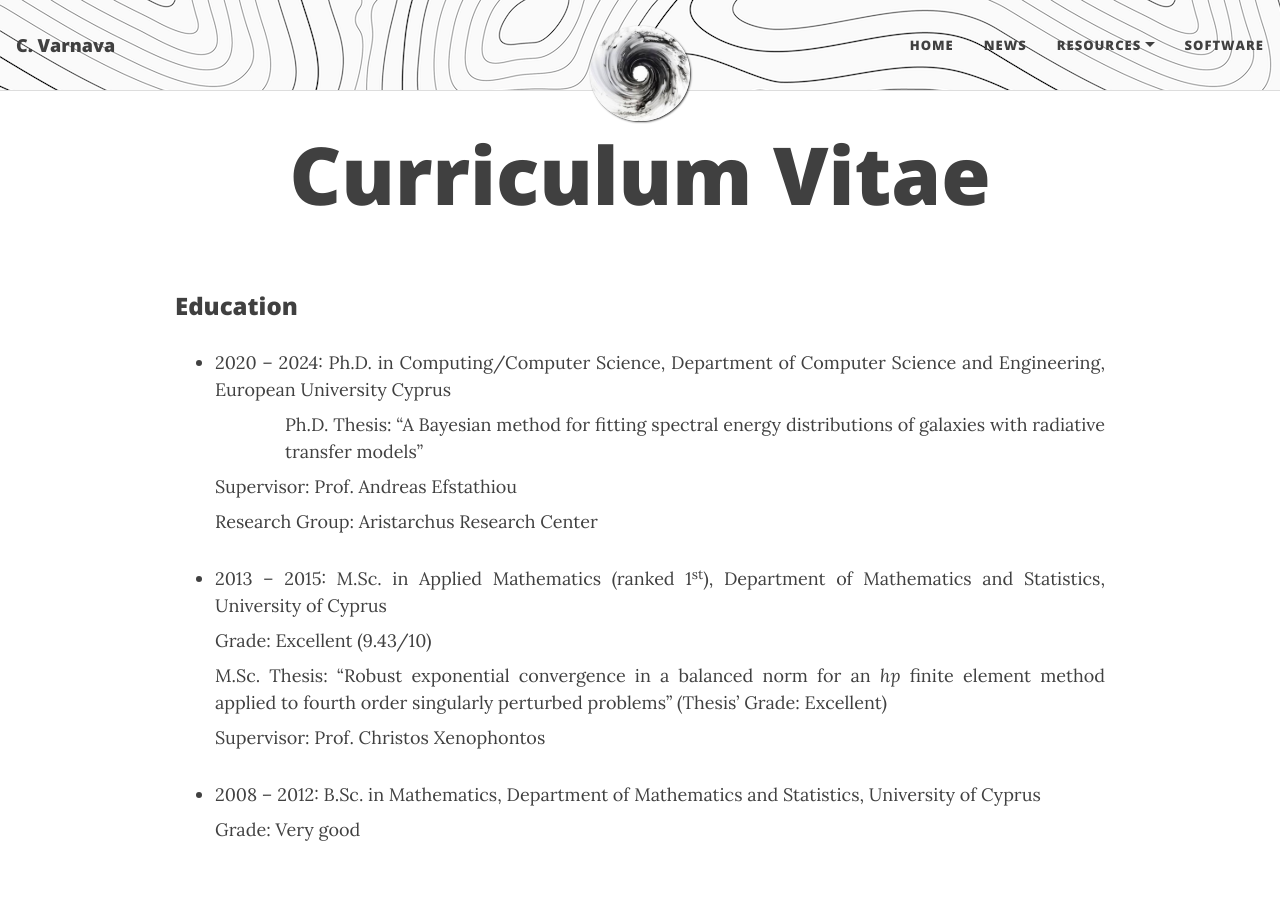
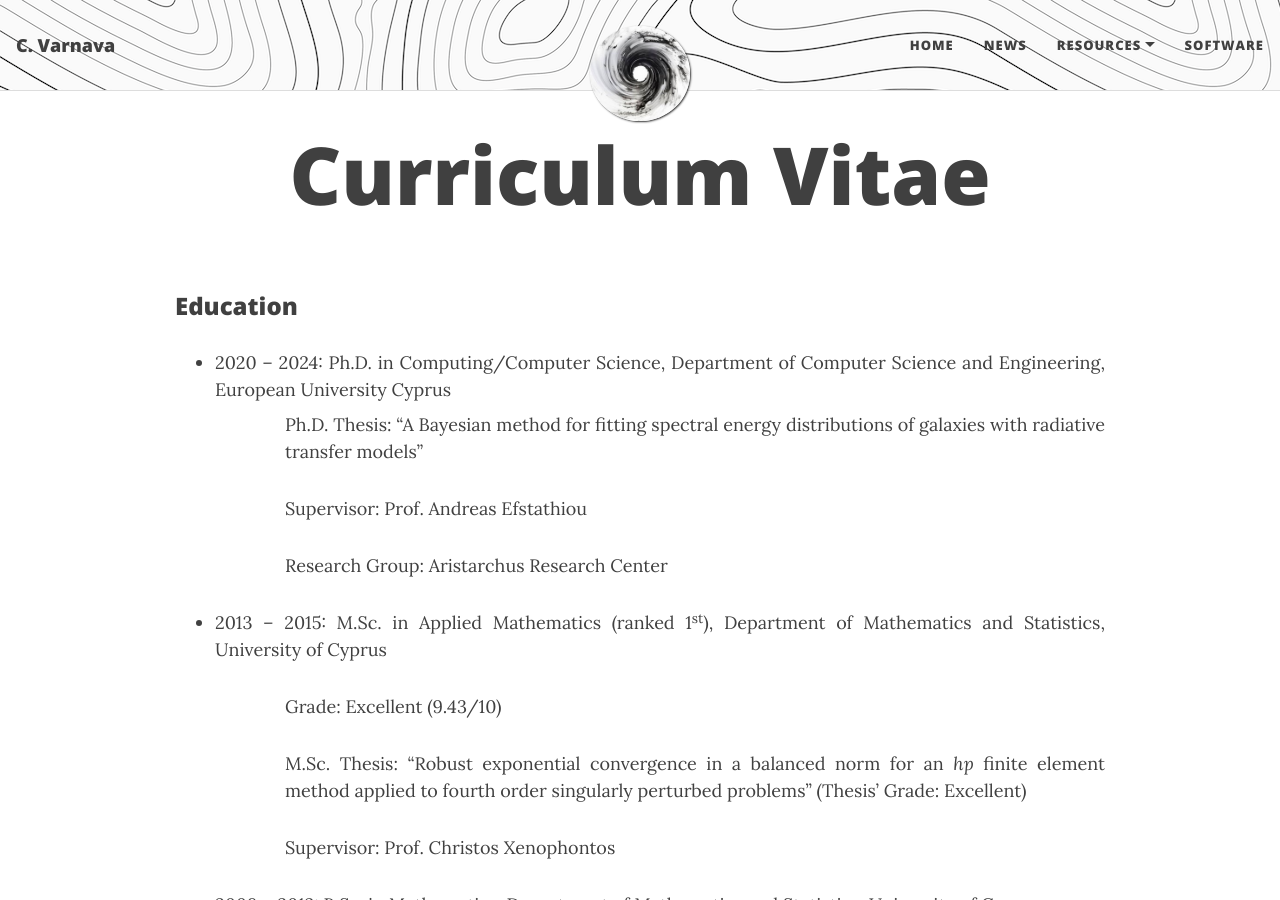
Before and after one commit to ch-var/ch-var.github.io, a Jekyll site: the page built from cv.html, in a window 1280 px wide and 900 px high. Built offline with Jekyll 4.4.1, drawn with Linux system fonts in a browser that asks for light colours; formulas are drawn with MathJax 3.

Commit message:
Update cv.html

```diff
--- a/cv.html
+++ b/cv.html
@@ -26,14 +26,14 @@ mathjax: true
 <ul>
 <li class="responsive-margin" style="margin-bottom: 8px;">2020 – 2024: Ph.D. in Computing/Computer Science, Department of Computer Science and Engineering, European University Cyprus</li>
 <p align='justify' style="margin-left: -30px; margin-top: 0px;  margin-bottom: 8px;">Ph.D. Thesis: “A Bayesian method for fitting spectral energy distributions of galaxies with radiative transfer models”</p>
-<p align='justify' style="margin-top: 0px; margin-bottom: 8px;">Supervisor: Prof. Andreas Efstathiou</p>
-<p align='justify' style="margin-top: 0px;">Research Group: Aristarchus Research Center</p>
+<p align='justify' style="margin-left: -30px; style="margin-top: 0px; margin-bottom: 8px;">Supervisor: Prof. Andreas Efstathiou</p>
+<p align='justify' style="margin-left: -30px; style="margin-top: 0px;">Research Group: Aristarchus Research Center</p>
 <li class="responsive-margin" style="margin-bottom: 8px;">2013 – 2015: M.Sc. in Applied Mathematics (ranked 1<sup>st</sup>), Department of Mathematics and Statistics, University of Cyprus</li>
-<p align='justify' style="margin-top: 0px; margin-bottom: 8px;">Grade: Excellent (9.43/10)</p>
-<p align='justify' style="margin-top: 0px; margin-bottom: 8px;">M.Sc. Thesis: “Robust exponential convergence in a balanced norm for an <i>hp</i> finite element method applied to fourth order singularly perturbed problems” (Thesis’ Grade: Excellent)</p>
-<p align='justify' style="margin-top: 0px;">Supervisor: Prof. Christos Xenophontos</p>
+<p align='justify' style="margin-left: -30px; style="margin-top: 0px; margin-bottom: 8px;">Grade: Excellent (9.43/10)</p>
+<p align='justify' style="margin-left: -30px; style="margin-top: 0px; margin-bottom: 8px;">M.Sc. Thesis: “Robust exponential convergence in a balanced norm for an <i>hp</i> finite element method applied to fourth order singularly perturbed problems” (Thesis’ Grade: Excellent)</p>
+<p align='justify' style="margin-left: -30px; style="margin-top: 0px;">Supervisor: Prof. Christos Xenophontos</p>
 <li class="responsive-margin" style="margin-bottom: 8px;">2008 – 2012: B.Sc. in Mathematics, Department of Mathematics and Statistics, University of Cyprus</li>
-<p align='justify' style="margin-top: 0px;">Grade: Very good</p>
+<p align='justify' style="margin-left: -30px; style="margin-top: 0px;">Grade: Very good</p>
 </ul>
 <br>
 <p style="font-family: var(--header-font); font-weight: 800; line-height: 1.1; font-size: 1.5rem; margin-top: 1.25rem;">Professional Experience</p>
@@ -41,10 +41,10 @@ mathjax: true
 <li class="responsive-margin">May 2020 – November 2024: Researcher, Aristarchus Research Center, European University Cyprus</li>
 <p></p>
 <li class="responsive-margin" style="margin-bottom: 8px;">Academic years 2022 – 2024: Scientific Collaborator, Department of Computer Science and Engineering, European University Cyprus</li>
-<p align='justify' style="margin-top: 0px; margin-bottom: 8px;">Instructor for:</p>
-<p align='justify' style="margin-top: 0px; margin-bottom: 0px;">MAT115 Statistics I</p>
-<p align='justify' style="margin-top: 0px; margin-bottom: 0px;">AEF105 Business Statistics</p>
-<p align='justify' style="margin-top: 0px;">AED105 Business Statistics (E-Learning)</p>
+<p align='justify' style="margin-left: -30px; style="margin-top: 0px; margin-bottom: 8px;">Instructor for:</p>
+<p align='justify' style="margin-left: -30px; style="margin-top: 0px; margin-bottom: 0px;">MAT115 Statistics I</p>
+<p align='justify' style="margin-left: -30px; style="margin-top: 0px; margin-bottom: 0px;">AEF105 Business Statistics</p>
+<p align='justify' style="margin-left: -30px; style="margin-top: 0px;">AED105 Business Statistics (E-Learning)</p>
 <li class="responsive-margin">January 2019 – March 2020: Post-Graduate Researcher, In-Silico Modelling Group, Department of Mechanical and Manufacturing Engineering, University of Cyprus</li>
 </ul>
 <br>
@@ -85,7 +85,7 @@ mathjax: true
 <p style="font-family: var(--header-font); font-weight: 800; line-height: 1.1; font-size: 1.5rem; margin-top: 1.25rem;">Publications</p>
 <ul>
 <li class="responsive-margin" style="margin-bottom: 8px;"><b>Varnava, C.</b>, Efstathiou, A. and Farrah, D., 2024. <a href="https://doi.org/10.1093/mnras/stae2221">Exploring the properties of the obscured quasar COS-87259 at \(z\)=6.853</a>. <i>Monthly Notices of the Royal Astronomical Society</i>, 534(3), pp. 2585–2591</li>
-<p align='justify' style="margin-top: 0px;">This article led to international press releases in <a href="https://phys.org/news/2024-10-astronomers-explore-properties-obscured-hyperluminous.html">Phys.org</a>, <a href="https://skycr.org/2024/10/21/exploran-las-propiedades-de-un-cuasar-hiperluminoso-oscurecido/">Skycr.org</a>, <a href="https://pcnews.ru/news/astronomy_obnaruzili_sverhmassivnuu_cernuu_dyru_v_centre_galaktiki_cos_87259-1530160.html#gsc.tab=0">Pcnews.ru</a>, <a href="https://paideia-news.com/panepistimio-frederick/2024/11/11/ereynitria-toy-eyropaikoy-panepistimioy-meleta-ena-protogono-yperfoteino-kbazar">Paideia-news.com</a> and <a href="https://www.cna.org.cy/press-release/article/7556971/anakoinosi-typoy-evropaiko-panepistimio-kyproy">Cna.org.cy</a></p>
+<p align='justify' style="margin-left: -30px; style="margin-top: 0px;">This article led to international press releases in <a href="https://phys.org/news/2024-10-astronomers-explore-properties-obscured-hyperluminous.html">Phys.org</a>, <a href="https://skycr.org/2024/10/21/exploran-las-propiedades-de-un-cuasar-hiperluminoso-oscurecido/">Skycr.org</a>, <a href="https://pcnews.ru/news/astronomy_obnaruzili_sverhmassivnuu_cernuu_dyru_v_centre_galaktiki_cos_87259-1530160.html#gsc.tab=0">Pcnews.ru</a>, <a href="https://paideia-news.com/panepistimio-frederick/2024/11/11/ereynitria-toy-eyropaikoy-panepistimioy-meleta-ena-protogono-yperfoteino-kbazar">Paideia-news.com</a> and <a href="https://www.cna.org.cy/press-release/article/7556971/anakoinosi-typoy-evropaiko-panepistimio-kyproy">Cna.org.cy</a></p>
 <li class="responsive-margin"><b>Varnava, C.</b> and Efstathiou, A., 2024. <a href="https://doi.org/10.1093/mnras/stae1141">SMART: Spectral energy distributions Markov chain Analysis with Radiative Transfer models</a>. <i>Monthly Notices of the Royal Astronomical Society</i>, 531(2), pp. 2304–2329</li>
 <p></p>
 <li class="responsive-margin">Xenophontos, C., Constantinou, P. and <b>Varnava, C.</b>, 2017. <a href="https://doi.org/10.1007/978-3-319-65870-4_49">An <i>hp</i> Finite Element Method for Fourth Order Singularly Perturbed Problems</a>. <i>Lecture Notes in Computational Science and Engineering</i>, 119, pp. 681–692</li>
```
